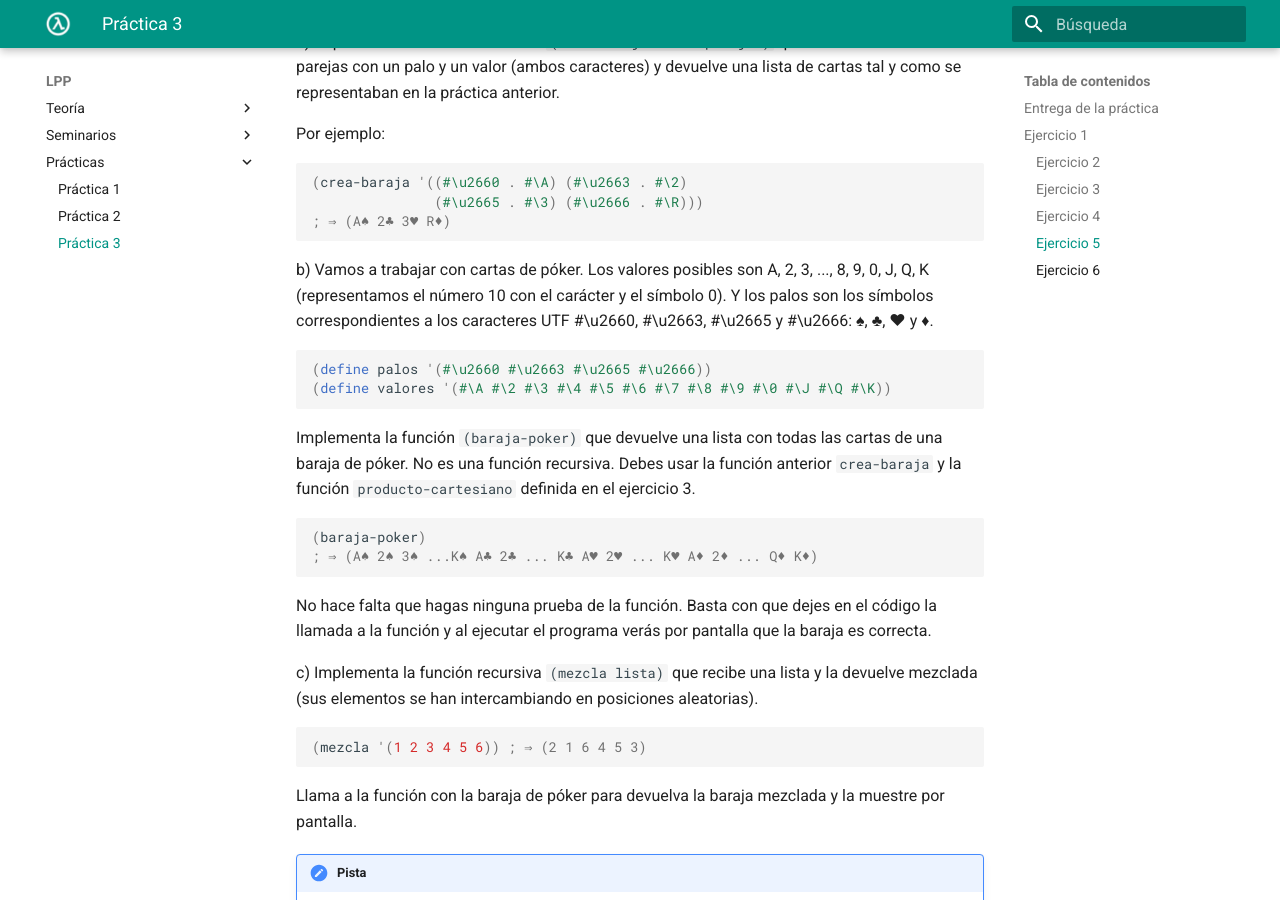
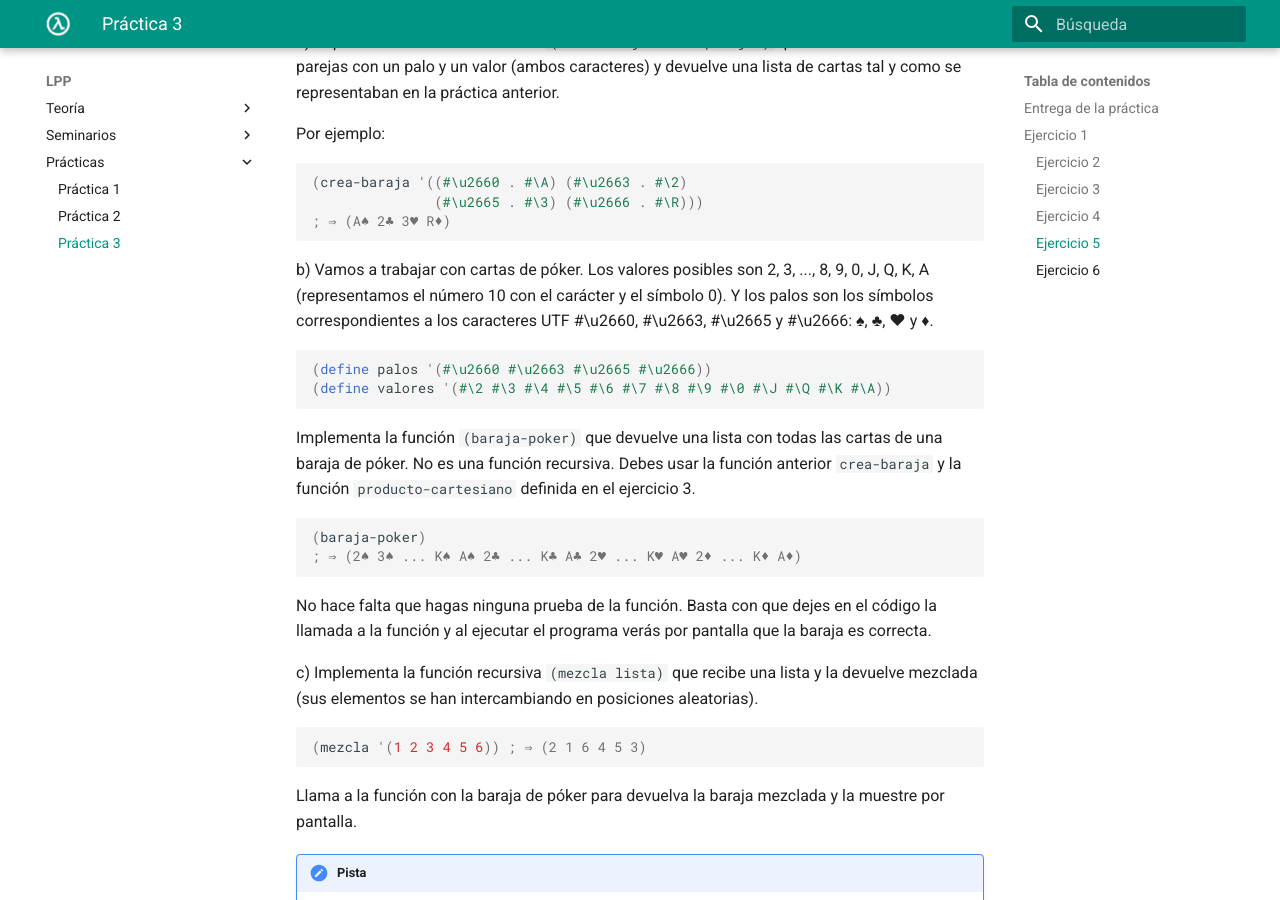
Before and after one commit to domingogallardo/apuntes-lpp, an MkDocs documentation site: the page built from docs/practicas/practica03/practica03.md, in a window 1280 px wide and 900 px high, scrolled down 4609 px. Built offline with MkDocs 1.6.1 and Material for MkDocs 9.7.7, drawn with Linux system fonts in a browser that asks for light colours.

````diff
--- a/docs/practicas/practica03/practica03.md
+++ b/docs/practicas/practica03/practica03.md
@@ -261,15 +261,14 @@ Por ejemplo:
 ; ⇒ (A♠ 2♣ 3♥ R♦)
 ```
 
-b) Vamos a trabajar con cartas de póker. Los valores posibles son A,
-2, 3, ..., 8, 9, 0, J, Q, K (representamos el número 10 con el
-carácter y el símbolo 0). Y los palos son los símbolos correspondientes a
-los caracteres UTF #\u2660, #\u2663, #\u2665 y #\u2666: ♠, ♣, ♥
-y ♦.
+b) Vamos a trabajar con cartas de póker. Los valores posibles son 2,
+3, ..., 8, 9, 0, J, Q, K, A (representamos el número 10 con el carácter y
+el símbolo 0). Y los palos son los símbolos correspondientes a los
+caracteres UTF #\u2660, #\u2663, #\u2665 y #\u2666: ♠, ♣, ♥ y ♦.
 
 ```racket
 (define palos '(#\u2660 #\u2663 #\u2665 #\u2666))
-(define valores '(#\A #\2 #\3 #\4 #\5 #\6 #\7 #\8 #\9 #\0 #\J #\Q #\K))
+(define valores '(#\2 #\3 #\4 #\5 #\6 #\7 #\8 #\9 #\0 #\J #\Q #\K #\A))
 ```
 
 Implementa la función `(baraja-poker)` que devuelve una lista con
@@ -279,7 +278,7 @@ recursiva. Debes usar la función anterior `crea-baraja` y la función
 
 ```racket
 (baraja-poker)
-; ⇒ (A♠ 2♠ 3♠ ...K♠ A♣ 2♣ ... K♣ A♥ 2♥ ... K♥ A♦ 2♦ ... Q♦ K♦)
+; ⇒ (2♠ 3♠ ... K♠ A♠ 2♣ ... K♣ A♣ 2♥ ... K♥ A♥ 2♦ ... K♦ A♦)
 ```
 
 No hace falta que hagas ninguna prueba de la función. Basta con que
````
